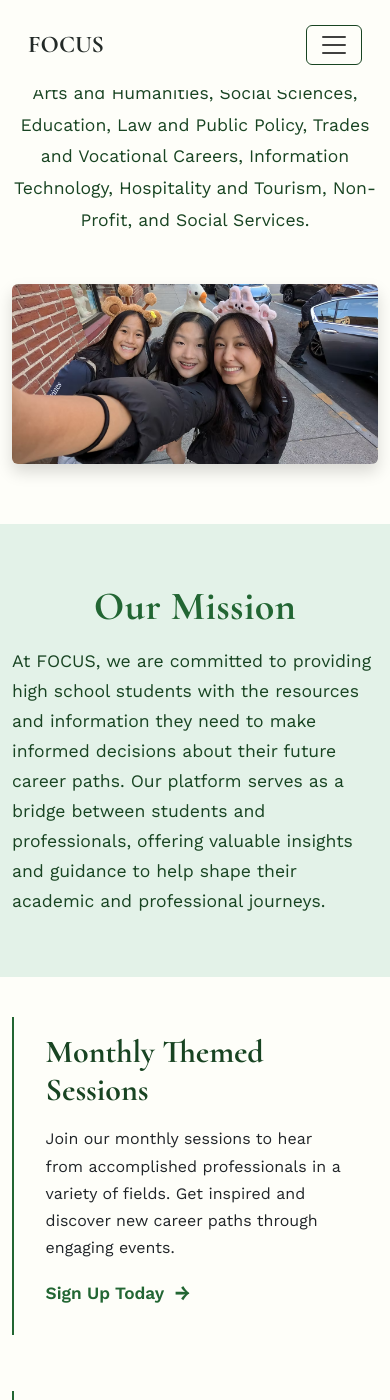
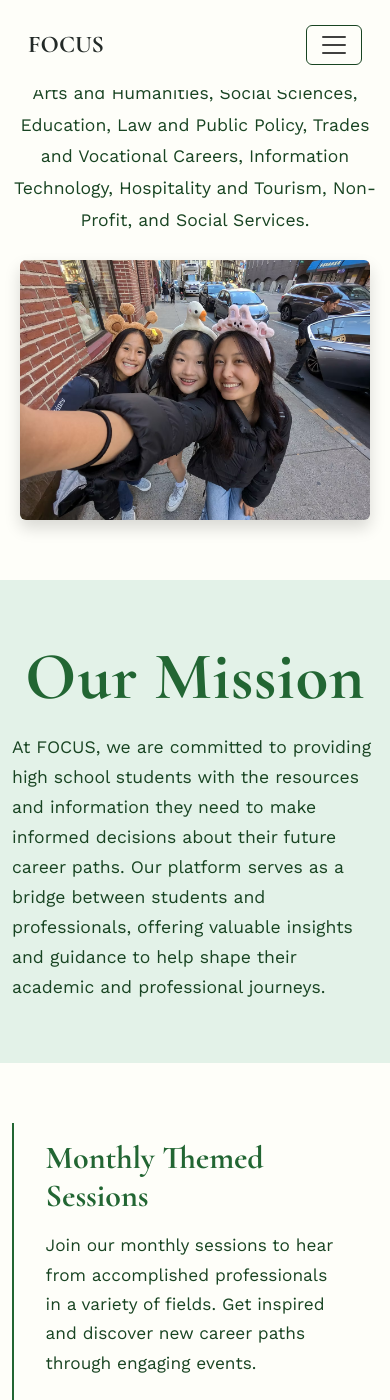
Before and after one commit to GabrielGitAlt/focus, a Jekyll site: the page built from _pages/about.html, in a window 390 px wide and 1400 px high, scrolled down 364 px. Built offline with Jekyll 4.4.1, drawn with Linux system fonts in a browser that asks for light colours.

Commit message:
Refactor about.css for improved section organization and styling consistency. Added media queries for responsiveness, adjusted padding and margins, and updated class names for clarity. Enhanced hero, mission, engagement, and team sections with new styles and layout fixes.

```diff
--- a/styles/about.css
+++ b/styles/about.css
@@ -1,12 +1,9 @@
-/* About Page Styles */
-
-/* About Hero Section */
+/* ===== HERO SECTION ===== */
 .about-hero-section {
   background: var(--white);
   padding: 80px 0;
   text-align: center;
 }
-
 .about-hero-title {
   font-size: 3.5rem;
   font-weight: 700;
@@ -14,7 +11,6 @@
   margin-bottom: 2rem;
   font-family: "Cormorant", serif;
 }
-
 .about-hero-subtitle {
   font-size: 1.25rem;
   line-height: 1.8;
@@ -23,7 +19,6 @@
   margin: 0 auto;
   font-family: "Work Sans", sans-serif;
 }
-
 .about-hero-img {
   max-width: 520px;
   width: 100%;
@@ -33,453 +28,12 @@
   border-radius: 18px;
   box-shadow: 0 10px 30px rgba(34, 102, 51, 0.15);
 }
-@media (max-width: 991.98px) {
-  .about-hero-img {
-    max-width: 350px;
-    height: 260px;
-  }
-}
-@media (max-width: 576px) {
-  .about-hero-img {
-    max-width: 100%;
-    min-width: 0;
-    height: 180px;
-    margin-top: 1.5rem;
-  }
-}
 
-/* Mission Section */
+/* ===== MISSION SECTION ===== */
 .about-mission-section {
   padding: 10px 0;
   background: var(--tertiary-color);
 }
-
-.mission-content {
-  padding-right: 3rem;
-}
-
-.section-title {
-  font-size: 2.5rem;
-  font-weight: 700;
-  color: var(--primary-color);
-  margin-bottom: 1.5rem;
-  font-family: "Cormorant", serif;
-}
-
-.mission-text {
-  font-size: 1.1rem;
-  line-height: 1.7;
-  color: var(--dark-color);
-  font-family: "Work Sans", sans-serif;
-}
-
-.mission-image-wrapper {
-  text-align: center;
-}
-
-/* Monthly Sessions Section */
-.about-sessions-section {
-  padding: 80px 0;
-  background: var(--secondary-color);
-}
-
-.sessions-subtitle {
-  font-size: 1.5rem;
-  color: var(--primary-color);
-  margin-bottom: 1.5rem;
-  font-weight: 600;
-  font-family: "Work Sans", sans-serif;
-}
-
-.sessions-description {
-  font-size: 1.1rem;
-  line-height: 1.7;
-  color: var(--dark-color);
-  margin-bottom: 2rem;
-  font-family: "Work Sans", sans-serif;
-}
-
-/* Volunteer Section */
-.about-volunteer-section {
-  padding: 80px 0;
-  background: var(--white);
-}
-
-.volunteer-description {
-  font-size: 1.1rem;
-  line-height: 1.7;
-  color: var(--dark-color);
-  margin-bottom: 2rem;
-  font-family: "Work Sans", sans-serif;
-}
-
-/* Leadership Section */
-.about-leadership-section {
-  padding: 80px 0;
-  background: var(--secondary-color);
-}
-
-.leadership-description {
-  font-size: 1.1rem;
-  line-height: 1.7;
-  color: var(--dark-color);
-  margin-bottom: 2rem;
-  font-family: "Work Sans", sans-serif;
-}
-
-.leadership-buttons {
-  display: flex;
-  gap: 1rem;
-  justify-content: center;
-  flex-wrap: wrap;
-}
-
-/* Team Section */
-.about-team-section {
-  padding: 80px 0;
-  background: var(--white);
-}
-
-.team-subtitle {
-  font-size: 1.25rem;
-  color: var(--primary-color);
-  margin-bottom: 3rem;
-  font-family: "Work Sans", sans-serif;
-}
-
-.team-member-card {
-  display: flex;
-  flex-direction: column;
-  justify-content: flex-start;
-  align-items: stretch;
-  background: #fff;
-  border-radius: 15px;
-  box-shadow: none;
-  overflow: hidden;
-  transition: transform 0.3s ease, box-shadow 0.3s ease;
-  height: 100%;
-  border: 2px solid rgba(34, 102, 51, 0.13);
-}
-
-.team-member-card:hover {
-  transform: translateY(-5px);
-  box-shadow: 0 12px 40px 0 rgba(35, 42, 39, 0.18);
-}
-
-.team-member-image {
-  width: 100%;
-  height: 250px;
-  overflow: hidden;
-  background: var(--tertiary-color);
-}
-
-.team-member-image img {
-  width: 100%;
-  height: 100%;
-  object-fit: cover;
-  transition: transform 0.3s ease;
-}
-
-.team-member-card:hover .team-member-image img {
-  transform: scale(1.05);
-}
-
-.team-member-info {
-  padding: 2rem;
-  display: flex;
-  flex-direction: column;
-  align-items: center;
-}
-.team-member-content-fixed {
-  min-height: 220px;
-  max-height: 220px;
-  display: flex;
-  flex-direction: column;
-  align-items: center;
-  justify-content: flex-start;
-}
-
-.team-member-name {
-  font-size: 1.5rem;
-  font-weight: 700;
-  color: var(--primary-color);
-  margin-bottom: 0.5rem;
-  font-family: "Cormorant", serif;
-}
-
-.team-member-role {
-  font-size: 1.1rem;
-  color: var(--primary-color);
-  font-weight: 600;
-  margin-bottom: 0.25rem;
-  font-family: "Work Sans", sans-serif;
-}
-
-.team-member-period {
-  font-size: 0.9rem;
-  color: #666;
-  margin-bottom: 1rem;
-  font-family: "Work Sans", sans-serif;
-}
-
-.team-member-bio {
-  font-size: 0.95rem;
-  line-height: 1.6;
-  color: var(--dark-color);
-  margin-bottom: 1.5rem;
-  font-family: "Work Sans", sans-serif;
-}
-
-.team-member-contact {
-  border-top: 1px solid rgba(34, 102, 51, 0.2);
-  padding-top: 1rem;
-}
-.team-member-contact hr {
-  margin-top: 0.5rem;
-  margin-bottom: 1rem;
-  width: 100%;
-  border: none;
-  border-top: 1px solid rgba(34, 102, 51, 0.2);
-}
-
-.team-member-contact p {
-  margin-bottom: 0.5rem;
-  font-size: 0.9rem;
-  font-family: "Work Sans", sans-serif;
-}
-
-.team-member-contact a {
-  color: var(--primary-color);
-  text-decoration: none;
-  transition: color 0.3s ease;
-}
-
-.team-member-contact a:hover {
-  color: var(--dark-color);
-}
-
-.team-member-social {
-  display: flex;
-  gap: 1rem;
-  margin-top: 1rem;
-  justify-content: center;
-  width: 100%;
-}
-
-.social-link {
-  display: flex;
-  align-items: center;
-  gap: 0.5rem;
-  font-size: 0.85rem;
-  color: var(--primary-color);
-  text-decoration: none;
-  transition: color 0.3s ease;
-}
-
-.social-link:hover {
-  color: var(--dark-color);
-}
-
-.social-link i {
-  font-size: 1rem;
-}
-
-/* CTA Buttons */
-.about-cta-btn {
-  display: inline-block;
-  background: var(--primary-color);
-  color: white;
-  padding: 12px 30px;
-  border-radius: 50px;
-  text-decoration: none;
-  font-weight: 600;
-  font-size: 1rem;
-  transition: all 0.3s ease;
-  border: 2px solid var(--primary-color);
-  font-family: "Work Sans", sans-serif;
-  text-transform: uppercase;
-  letter-spacing: 0.5px;
-}
-
-.about-cta-btn:hover {
-  background: transparent;
-  color: var(--primary-color);
-  transform: translateY(-2px);
-  box-shadow: 0 5px 15px rgba(34, 102, 51, 0.3);
-}
-
-/* Engagement Section (Combined) */
-.about-engagement-section {
-  background: var(--white);
-  padding: 80px 0;
-}
-.engagement-card {
-  background: var(--white);
-  border-radius: 15px;
-  box-shadow: 0 8px 25px rgba(34, 102, 51, 0.08);
-  border: 1px solid rgba(34, 102, 51, 0.08);
-  transition: box-shadow 0.3s, transform 0.3s;
-  height: 100%;
-  display: flex;
-  flex-direction: column;
-  justify-content: space-between;
-}
-.engagement-card:hover {
-  box-shadow: 0 15px 35px rgba(34, 102, 51, 0.15);
-  transform: translateY(-3px);
-}
-@media (max-width: 991.98px) {
-  .about-engagement-section {
-    padding: 60px 0;
-  }
-  .engagement-card {
-    margin-bottom: 2rem;
-  }
-}
-@media (max-width: 576px) {
-  .about-engagement-section {
-    padding: 40px 0;
-  }
-  .engagement-card {
-    padding: 1.2rem !important;
-  }
-}
-
-.about-engagement-block {
-  background: var(--white);
-  border-radius: 12px;
-  padding: 2.5rem 2rem 2rem 2rem;
-  box-shadow: none;
-  border: none;
-  display: flex;
-  flex-direction: column;
-  align-items: flex-start;
-  height: 100%;
-  transition: background 0.2s;
-}
-.about-engagement-title {
-  font-family: "Cormorant", serif;
-  font-size: 1.6rem;
-  font-weight: 700;
-  color: var(--primary-color);
-  margin-bottom: 1rem;
-}
-.about-engagement-subtitle {
-  font-size: 1.1rem;
-  font-weight: 600;
-  color: var(--primary-color);
-  margin-bottom: 1rem;
-  font-family: "Work Sans", sans-serif;
-}
-.about-engagement-text {
-  font-size: 1.05rem;
-  color: var(--dark-color);
-  font-family: "Work Sans", sans-serif;
-  margin-bottom: 1.5rem;
-}
-.about-engagement-block .about-cta-btn {
-  margin-top: auto;
-  width: fit-content;
-}
-@media (max-width: 991.98px) {
-  .about-engagement-block {
-    padding: 2rem 1.2rem 1.5rem 1.2rem;
-  }
-}
-@media (max-width: 576px) {
-  .about-engagement-block {
-    padding: 1.2rem 0.7rem 1rem 0.7rem;
-  }
-}
-
-.about-engagement-heading {
-  font-family: "Cormorant", serif;
-  font-size: 2.5rem;
-  font-weight: 700;
-  color: var(--primary-color);
-  margin-bottom: 0;
-  letter-spacing: 0.01em;
-}
-
-/* Responsive Design */
-@media (max-width: 768px) {
-  .about-hero-title {
-    font-size: 2.5rem;
-  }
-
-  .about-hero-subtitle {
-    font-size: 1.1rem;
-  }
-
-  .section-title {
-    font-size: 2rem;
-  }
-
-  .mission-content {
-    padding-right: 0;
-    margin-bottom: 2rem;
-  }
-
-  .leadership-buttons {
-    flex-direction: column;
-    align-items: center;
-  }
-
-  .team-member-card {
-    margin-bottom: 2rem;
-  }
-
-  .team-member-social {
-    justify-content: center;
-  }
-}
-
-@media (max-width: 576px) {
-  .about-hero-section,
-  .about-mission-section,
-  .about-sessions-section,
-  .about-volunteer-section,
-  .about-leadership-section,
-  .about-team-section {
-    padding: 60px 0;
-  }
-
-  .about-hero-title {
-    font-size: 2rem;
-  }
-
-  .section-title {
-    font-size: 1.75rem;
-  }
-
-  .team-member-info {
-    padding: 1.5rem;
-  }
-}
-.about-mission-section .row {
-  min-height: 320px;
-}
-.about-mission-section .col-lg-5 {
-  min-height: 320px;
-}
-.about-mission-section .section-title {
-  font-size: 2.2rem;
-  font-weight: 700;
-  color: var(--primary-color);
-  font-family: "Cormorant", serif;
-  margin-bottom: 0;
-}
-@media (max-width: 991.98px) {
-  .about-mission-section .section-title {
-    text-align: center !important;
-    margin-bottom: 1rem;
-  }
-  .about-mission-section .col-lg-4,
-  .about-mission-section .col-lg-8 {
-    text-align: center;
-  }
-}
-
 .about-mission-heading {
   font-family: "Cormorant", serif;
   font-size: 4.2rem;
@@ -490,58 +44,43 @@
   margin-bottom: 0;
   letter-spacing: 0.01em;
 }
-@media (max-width: 991.98px) {
-  .about-mission-heading {
-    font-size: 2.5rem;
-    text-align: center;
-  }
+.mission-text {
+  font-size: 1.1rem;
+  line-height: 1.7;
+  color: var(--dark-color);
+  font-family: "Work Sans", sans-serif;
 }
 
-.about-involved-card {
+/* ===== ENGAGEMENT CARDS (Get Involved) ===== */
+.about-engagement-section {
+  background: var(--white);
+  padding: 80px 0;
+}
+.card {
+  background: transparent !important;
   border: none;
   border-radius: 0;
   box-shadow: none;
-  display: flex;
-  flex-direction: column;
-  align-items: stretch;
-  min-height: 320px;
   position: relative;
-  padding: 1rem;
-  height: 100%;
+  padding-left: 1.1rem;
+  margin-right: 1rem;
 }
-.about-involved-border {
-  width: 2px;
-  background: var(--primary-color);
-  border-radius: 0;
-  margin-right: 0.7rem;
-  min-height: 100%;
-  position: absolute;
-  left: 0;
-  top: 0;
-  bottom: 0;
-}
-.about-involved-content {
-  padding-left: 1.1rem;
+.card-body {
   display: flex;
   flex-direction: column;
   height: 100%;
-  flex: 1 1 auto;
-  width: 100%;
+  min-height: unset;
+  justify-content: unset;
+  padding: 2rem;
 }
-.about-involved-links {
-  margin-top: auto;
-  display: flex;
-  gap: 1.5rem;
-  align-items: center;
-}
-.about-involved-title {
+.card-title {
+  color: var(--primary-color);
   font-family: "Cormorant", serif;
   font-size: 2rem;
-  font-weight: 500;
-  color: var(--primary-color);
+  font-weight: 700;
   margin-bottom: 1rem;
 }
-.about-involved-text {
+.card-text {
   font-size: 1.08rem;
   color: var(--dark-color);
   font-family: "Work Sans", sans-serif;
@@ -571,23 +110,239 @@
   margin-left: 0.7em;
   text-decoration: none !important;
 }
+
+/* ===== TEAM SECTION ===== */
+.about-team-section {
+  padding: 80px 0;
+  background: var(--white);
+}
+.section-title {
+  font-size: 2.5rem;
+  font-weight: 700;
+  color: var(--primary-color);
+  margin-bottom: 1.5rem;
+  font-family: "Cormorant", serif;
+}
+.team-subtitle {
+  font-size: 1.25rem;
+  color: var(--primary-color);
+  margin-bottom: 3rem;
+  font-family: "Work Sans", sans-serif;
+}
+.team-member-card {
+  display: flex;
+  flex-direction: column;
+  justify-content: flex-start;
+  align-items: stretch;
+  background: #fff;
+  border-radius: 15px;
+  box-shadow: none;
+  overflow: hidden;
+  transition: transform 0.3s ease, box-shadow 0.3s ease;
+  height: 100%;
+  border: 2px solid rgba(34, 102, 51, 0.13);
+}
+.team-member-card:hover {
+  transform: translateY(-5px);
+  box-shadow: 0 12px 40px 0 rgba(35, 42, 39, 0.18);
+}
+.team-member-image {
+  width: 100%;
+  height: 250px;
+  overflow: hidden;
+  background: var(--tertiary-color);
+}
+.team-member-image img {
+  width: 100%;
+  height: 100%;
+  object-fit: cover;
+  transition: transform 0.3s ease;
+}
+.team-member-card:hover .team-member-image img {
+  transform: scale(1.05);
+}
+.team-member-info {
+  padding: 2rem;
+  display: flex;
+  flex-direction: column;
+  align-items: center;
+}
+.team-member-content-fixed {
+  min-height: 220px;
+  max-height: 220px;
+  display: flex;
+  flex-direction: column;
+  align-items: center;
+  justify-content: flex-start;
+}
+.team-member-name {
+  font-size: 1.5rem;
+  font-weight: 700;
+  color: var(--primary-color);
+  margin-bottom: 0.5rem;
+  font-family: "Cormorant", serif;
+}
+.team-member-role {
+  font-size: 1.1rem;
+  color: var(--primary-color);
+  font-weight: 600;
+  margin-bottom: 0.25rem;
+  font-family: "Work Sans", sans-serif;
+}
+.team-member-period {
+  font-size: 0.9rem;
+  color: #666;
+  margin-bottom: 1rem;
+  font-family: "Work Sans", sans-serif;
+}
+.team-member-bio {
+  font-size: 0.95rem;
+  line-height: 1.6;
+  color: var(--dark-color);
+  margin-bottom: 1.5rem;
+  font-family: "Work Sans", sans-serif;
+}
+.team-member-contact {
+  border-top: 1px solid rgba(34, 102, 51, 0.2);
+  padding-top: 1rem;
+}
+.team-member-contact hr {
+  margin-top: 0.5rem;
+  margin-bottom: 1rem;
+  width: 100%;
+  border: none;
+  border-top: 1px solid rgba(34, 102, 51, 0.2);
+}
+.team-member-contact p {
+  margin-bottom: 0.5rem;
+  font-size: 0.9rem;
+  font-family: "Work Sans", sans-serif;
+}
+.team-member-contact a {
+  color: var(--primary-color);
+  text-decoration: none;
+  transition: color 0.3s ease;
+}
+.team-member-contact a:hover {
+  color: var(--dark-color);
+}
+.team-member-social {
+  display: flex;
+  gap: 1rem;
+  margin-top: 1rem;
+  justify-content: center;
+  width: 100%;
+}
+.social-link {
+  display: flex;
+  align-items: center;
+  gap: 0.5rem;
+  font-size: 0.85rem;
+  color: var(--primary-color);
+  text-decoration: none;
+  transition: color 0.3s ease;
+}
+.social-link:hover {
+  color: var(--dark-color);
+}
+.social-link i {
+  font-size: 1rem;
+}
+
+/* ===== MEDIA QUERIES ===== */
 @media (max-width: 991.98px) {
-  .about-involved-card {
-    min-height: 220px;
-    padding-left: 0.7rem;
+  .about-hero-img {
+    max-width: 350px;
+    height: 260px;
   }
-  .about-involved-content {
-    padding-left: 1.2rem;
+  .about-engagement-section {
+    padding: 60px 0;
   }
-  .about-involved-title {
-    font-size: 1.3rem;
+  .team-member-card {
+    margin-bottom: 2rem;
+  }
+  .team-member-social {
+    justify-content: center;
+  }
+}
+@media (max-width: 768px) {
+  .about-hero-title {
+    font-size: 2.5rem;
+  }
+  .about-hero-subtitle {
+    font-size: 1.1rem;
+  }
+  .section-title {
+    font-size: 2rem;
+  }
+  .mission-content {
+    padding-right: 0;
+    margin-bottom: 2rem;
+  }
+  .leadership-buttons {
+    flex-direction: column;
+    align-items: center;
+  }
+}
+@media (max-width: 576px) {
+  .about-hero-section,
+  .about-mission-section,
+  .about-sessions-section,
+  .about-volunteer-section,
+  .about-leadership-section,
+  .about-team-section {
+    padding: 60px 0;
+  }
+  .about-hero-title {
+    font-size: 2rem;
+  }
+  .section-title {
+    font-size: 1.75rem;
+  }
+  .team-member-info {
+    padding: 1.5rem;
+  }
+  /* Mission heading gap fix */
+  .about-mission-section .row {
+    min-height: unset;
+    flex-direction: column;
+  }
+  .about-mission-section .col-lg-5 {
+    min-height: unset;
+    margin-bottom: 1.2rem;
+  }
+  .about-mission-heading {
+    margin-bottom: 0.7rem;
+  }
+  /* Engagement card border fix */
+  .card-body {
+    padding: 1rem;
+  }
+  /* Team section spacing fix */
+  .about-team-section {
+    padding-top: 2.2rem;
+    padding-bottom: 2.2rem;
+  }
+  /* Reduce space after team member bio/contact */
+  .team-member-content-fixed {
+    min-height: unset;
+    max-height: unset;
+    margin-bottom: 0.7rem;
+  }
+  .team-member-info {
+    padding-bottom: 1.2rem;
+  }
+}
+@media (min-width: 577px) {
+  .about-team-section {
+    padding-top: 3.5rem;
+    padding-bottom: 3.5rem;
   }
 }
 @media (max-width: 1000px) {
   .about-mission-section {
     padding: 60px 0;
   }
-
   .about-mission-section .row {
     min-height: unset;
     flex-direction: column;
```
